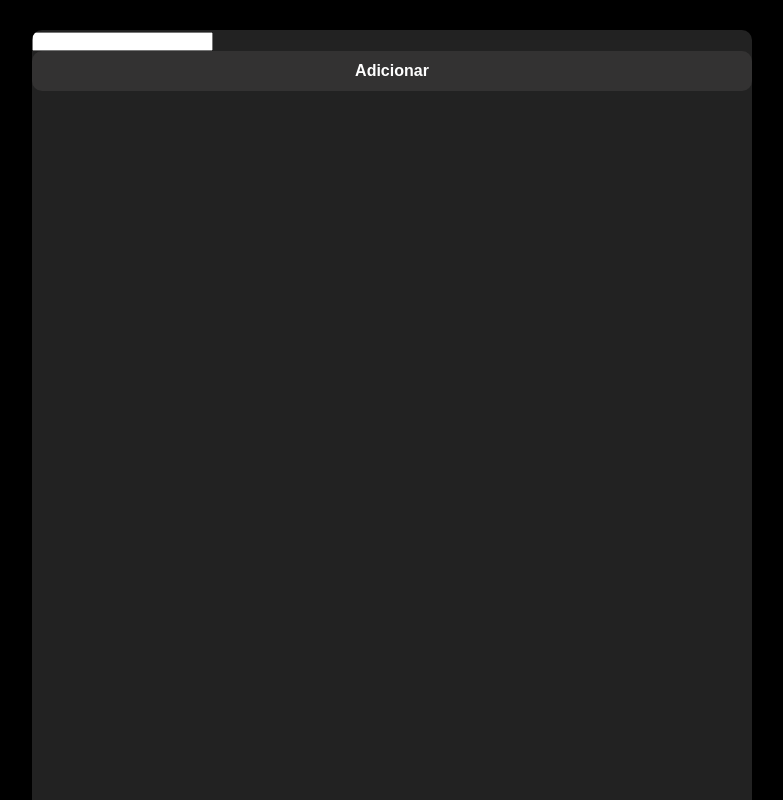
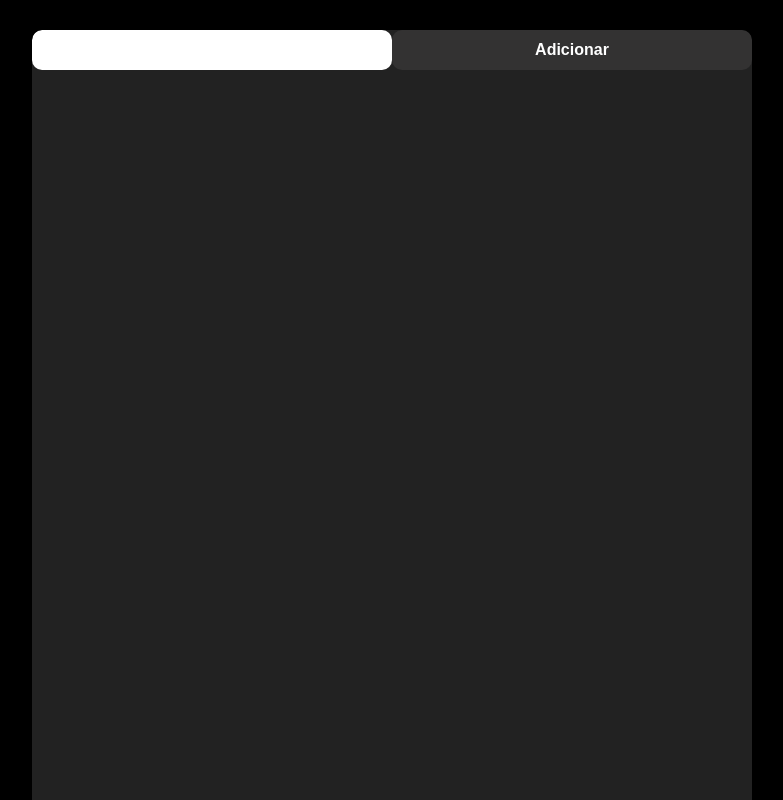
Before and after one commit to brunofelixf/Lista_de_Tarefas, a React (Create React App) app: page / in a window 1280 px wide. Shown: the top 800 px of the page, without its empty margins (248-1031 px from the left). Built offline with nearby package versions, Linux system fonts and the light colour scheme.

Commit message:
Organização do adicionar tarefas

```diff
--- a/src/App.css
+++ b/src/App.css
@@ -8,3 +8,6 @@
   overflow: auto;
   background-color: #222;
 }
+.addContainer {
+  display: flex;
+}
--- a/src/App.jsx
+++ b/src/App.jsx
@@ -1,14 +1,19 @@
 import React from 'react'
 import Button from './components/Button'
+import Input from './components/Input';
 
 import './App.css'
+;
+
 
 function App() {
   return (
     <>
       <div className="container">
-        <input></input>
-        <Button>Adicionar</Button>
+        <div className="addContainer">
+          <Input></Input>
+          <Button>Adicionar</Button>
+        </div>
         <tarefas></tarefas>
       </div>
     </>
--- a/src/components/Button.css
+++ b/src/components/Button.css
@@ -1,4 +1,4 @@
-.button {
+button {
   background-color: rgb(51, 50, 50);
   height: 40px;
   width: 100%;
--- a/src/components/Button.jsx
+++ b/src/components/Button.jsx
@@ -3,7 +3,7 @@ import './Button.css'
 
 const Button = ({children}) => {
   return (
-    <button className='button'>{children}</button>
+    <button>{children}</button>
   );
 }
 
--- /dev/null
+++ b/src/components/Input.css
@@ -0,0 +1,8 @@
+input {
+  height: 40px;
+  width: 100%;
+  padding: 0 10px;
+  font-size: 16px;
+  border: none;
+  border-radius: 10px;
+}
--- /dev/null
+++ b/src/components/Input.jsx
@@ -0,0 +1,10 @@
+import React from 'react';
+import './Input.css'
+
+const input = (e) => {
+  return (
+    <input></input>
+   );
+}
+
+export default input;
```
